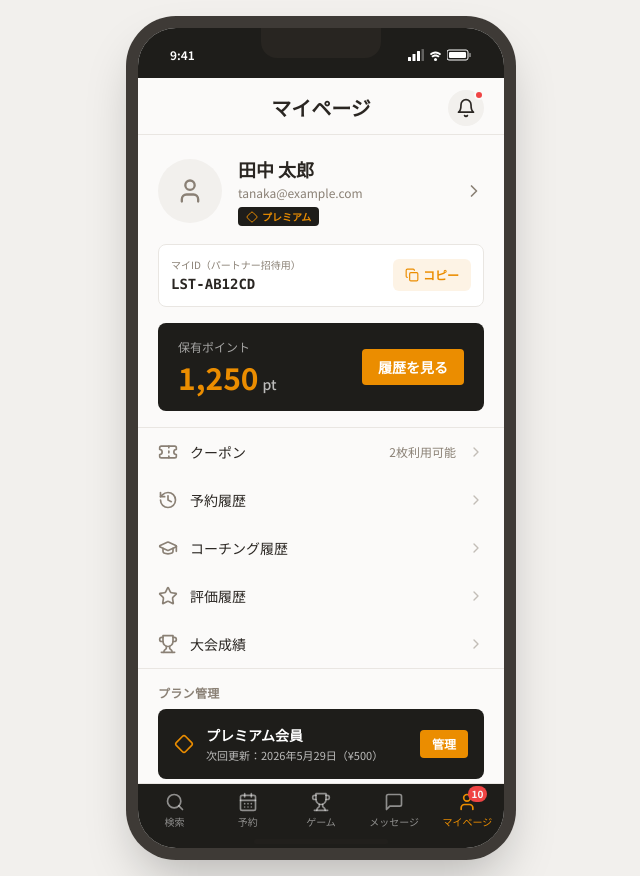
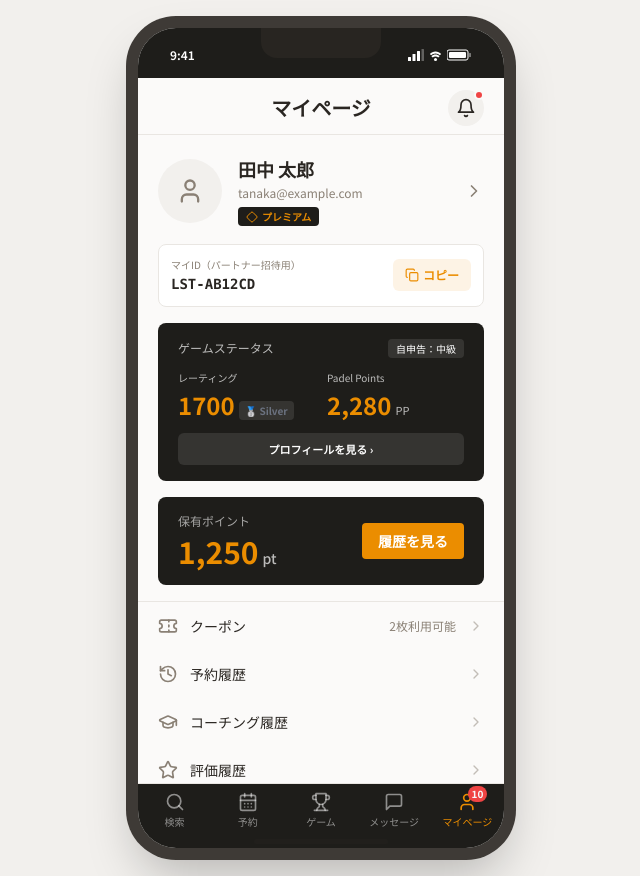
Before and after one commit to torch-tzan/lst-userapp, a React (Vite) app: page /mypage in a window 1280 px wide. Shown: the whole page, without its empty margins (319-959 px from the left). Built offline with nearby package versions, Linux system fonts and the light colour scheme.

Commit message:
MyPage: add ゲームステータス card with rating + tier + Padel Points + profile link
Co-Authored-By: Claude Sonnet 4.6 <noreply@anthropic.com>

```diff
--- a/src/pages/MyPage.tsx
+++ b/src/pages/MyPage.tsx
@@ -22,7 +22,7 @@ import {
 import { useUserProfile } from "@/lib/userProfileStore";
 import { useSubscription } from "@/lib/subscriptionStore";
 import { useToast } from "@/components/ui/use-toast";
-import { getPlayer, CURRENT_USER } from "@/lib/tournamentStore";
+import { getPlayer, getRankTier, useTournamentStore, CURRENT_USER, type SkillLevel } from "@/lib/tournamentStore";
 import { formatJP } from "@/lib/utils";
 import {
   AlertDialog,
@@ -43,8 +43,13 @@ const MyPage = () => {
   const [showLogout, setShowLogout] = useState(false);
   const [copied, setCopied] = useState(false);
   const isPremium = sub.isPremium();
+  const { computeMyTotalPadelPoints } = useTournamentStore();
   const myProfile = getPlayer(CURRENT_USER);
   const myDisplayId = myProfile?.displayId ?? "";
+  const myRating = myProfile?.rating ?? 1400;
+  const mySkillLevel = myProfile?.skillLevel;
+  const myTier = getRankTier(myRating);
+  const myPadelPoints = computeMyTotalPadelPoints();
   const { toast } = useToast();
 
   const copyId = async () => {
@@ -122,6 +127,44 @@ const MyPage = () => {
               >
                 {copied ? <CheckIcon className="w-3.5 h-3.5" /> : <Copy className="w-3.5 h-3.5" />}
                 {copied ? "コピー済" : "コピー"}
+              </button>
+            </div>
+          </div>
+
+          {/* Game Status: Rating + Tier + PP */}
+          <div className="px-[20px] mb-4">
+            <div className="bg-gray-5 rounded-[8px] px-5 py-4 text-primary-foreground">
+              <div className="flex items-center justify-between mb-3">
+                <p className="text-xs opacity-70 font-medium">ゲームステータス</p>
+                {mySkillLevel && (
+                  <span className="text-[10px] bg-white/10 px-2 py-0.5 rounded">
+                    自申告：{({ beginner: "初心者", intermediate: "中級", advanced: "上級" } as Record<SkillLevel, string>)[mySkillLevel]}
+                  </span>
+                )}
+              </div>
+              <div className="grid grid-cols-2 gap-3">
+                <div>
+                  <p className="text-[10px] opacity-70 mb-1">レーティング</p>
+                  <div className="flex items-baseline gap-1">
+                    <span className="text-2xl font-bold text-primary">{myRating}</span>
+                    <span className={`text-[10px] font-bold px-1.5 py-0.5 rounded bg-white/10 ${myTier.cls}`}>
+                      {myTier.emoji} {myTier.label}
+                    </span>
+                  </div>
+                </div>
+                <div>
+                  <p className="text-[10px] opacity-70 mb-1">Padel Points</p>
+                  <div className="flex items-baseline gap-1">
+                    <span className="text-2xl font-bold text-primary">{myPadelPoints.toLocaleString()}</span>
+                    <span className="text-[11px] opacity-70">PP</span>
+                  </div>
+                </div>
+              </div>
+              <button
+                onClick={() => navigate(`/profile/${CURRENT_USER}`)}
+                className="mt-3 w-full bg-white/10 hover:bg-white/15 rounded-[6px] py-2 text-[11px] font-bold flex items-center justify-center gap-1"
+              >
+                プロフィールを見る ›
               </button>
             </div>
           </div>
```
